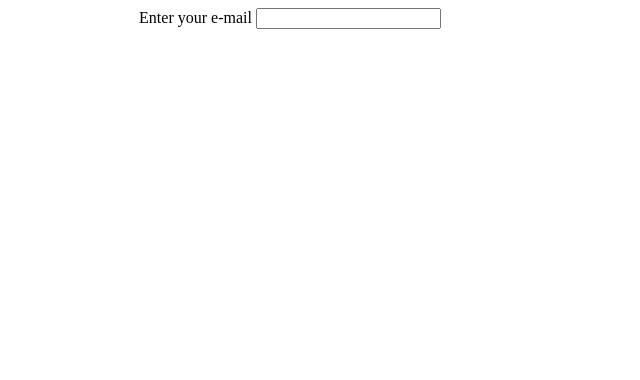
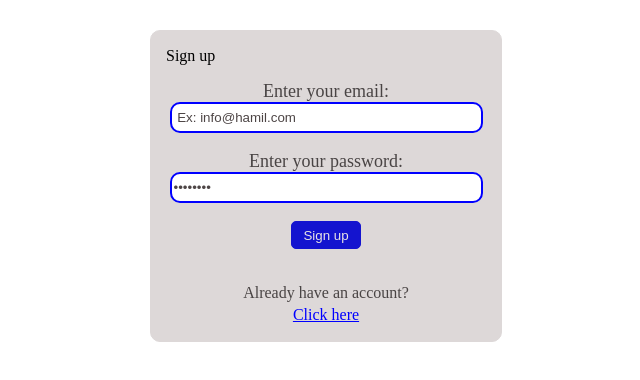
Before and after one commit to DikensonGue/Web-DG, a plain HTML site: page login.html in a window 1280 px wide. Shown: the whole page, without its empty margins (350-990 px from the left). Drawn offline with Linux system fonts and the light colour scheme.

Commit message:
Edit style.css

```diff
--- a/login.html
+++ b/login.html
@@ -4,13 +4,23 @@
     <meta charset="UTF-8">
     <meta name="viewport" content="width=device-width, initial-scale=1.0">
     <title>Sign up</title>
+    <link rel="stylesheet" href="style.css">
 </head>
 <body>
-   <center> <label for="email">Enter your e-mail</label>
-    <input type="text" name="Email" id="email">
-    </center>
-
-
+  <section id="section-s">
+  <p id="sign-up-text">Sign up</p>
+  <form class="form">
+    <label for="email" id="lemail">Enter your email:</label><br>
+    <input type"email" id="temail" value=" Ex: info@hamil.com" size="36px"><br><br>
+    <label for="pwd" id="tpwd">Enter your password:</label><br>
+    <input type="password" id="pwd" value=" *******" name="pwd" size="36px;"><br><br>
+    <input type="submit" id="button-sub" value="Sign up">
+    <div class="info-text">
+    <p class="already">Already have an account?</p>
+    <a href="#" id="click">Click here</a>
+    </div>
+  </form>
+  </section>
 
 
 
--- a/style.css
+++ b/style.css
@@ -52,3 +52,55 @@ a {
     list-style-type: none;
     color: white;
 }
+/* This code for the form */
+#sign-up-text {
+    color: rgb(0, 0, 0);
+    text-align: left;
+    margin-left: 15px;
+}
+#section-s {
+    margin: 30px 500px;
+    display: flexbox;
+    background-color: rgb(221, 216, 216);
+    text-justify: content;
+    width: 350px;
+    text-align: center;
+    height: 310px;
+    border: 1px solid rgb(221, 216, 216);
+    border-radius: 10px;
+    color: rgb(73, 68, 68)
+}
+#temail {
+    border: 2px solid blue;
+    height: 25px;
+    border-radius: 10px;
+    color: rgb(77, 69, 69);
+}
+#lemail {
+    font-size: 18px;
+}
+
+#pwd {
+    border: 2px solid blue;
+    height: 25px;
+    border-radius: 10px;
+    color: rgb(77, 69, 69);
+}
+#tpwd {
+    font-size: 18px;
+}
+#button-sub {
+    background-color: rgb(20, 20, 207);
+    width: 70px;
+    height: 28px;
+    border: 1px solid rgb(20, 20, 207);
+    border-radius: 5px;
+    color: rgb(233, 228, 228);
+}
+.already {
+    margin-top: 35px;
+    margin-bottom: 4px;;
+}
+#click {
+    color: blue;
+}
```
Also changed, not shown: 1 other file.
